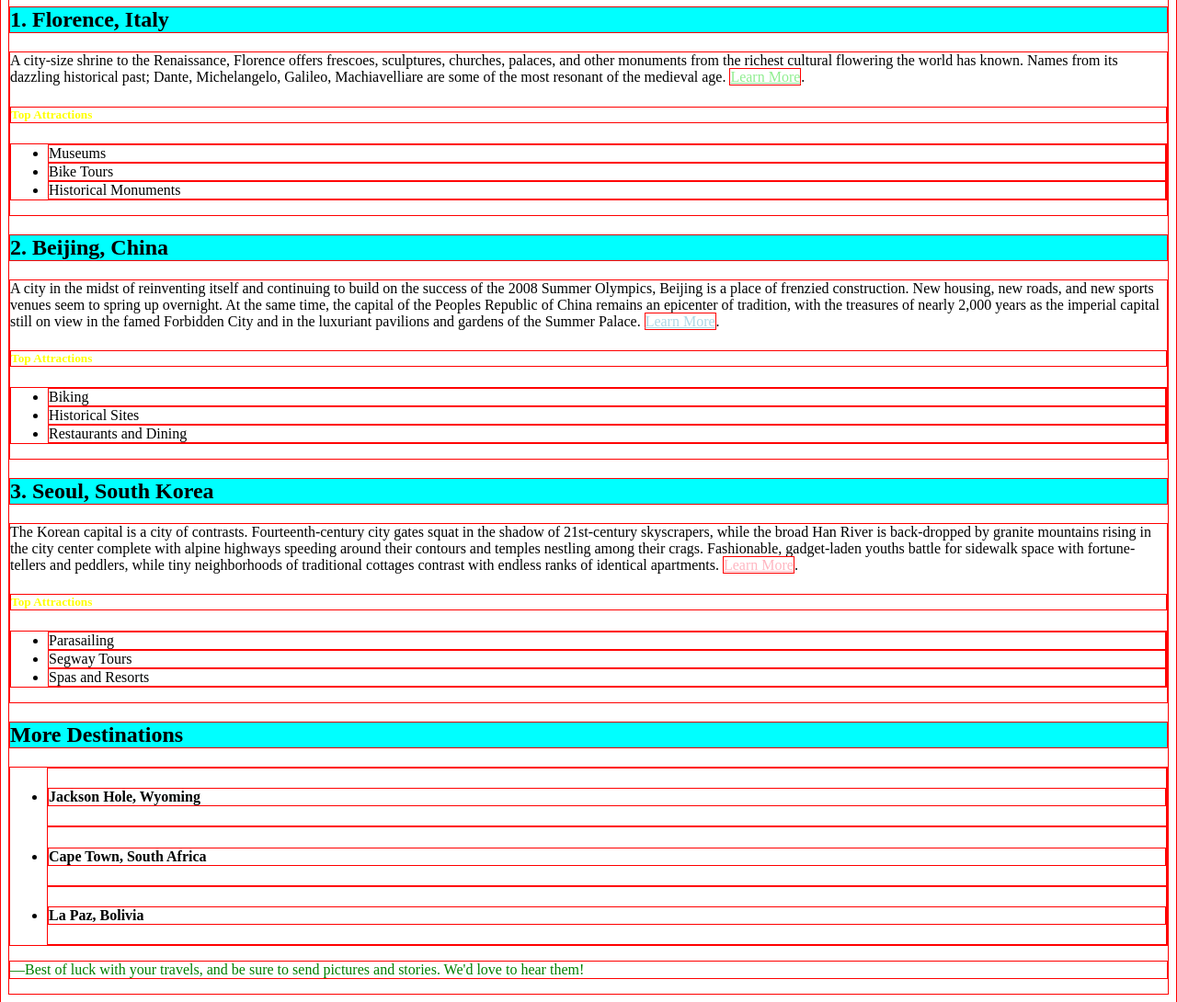
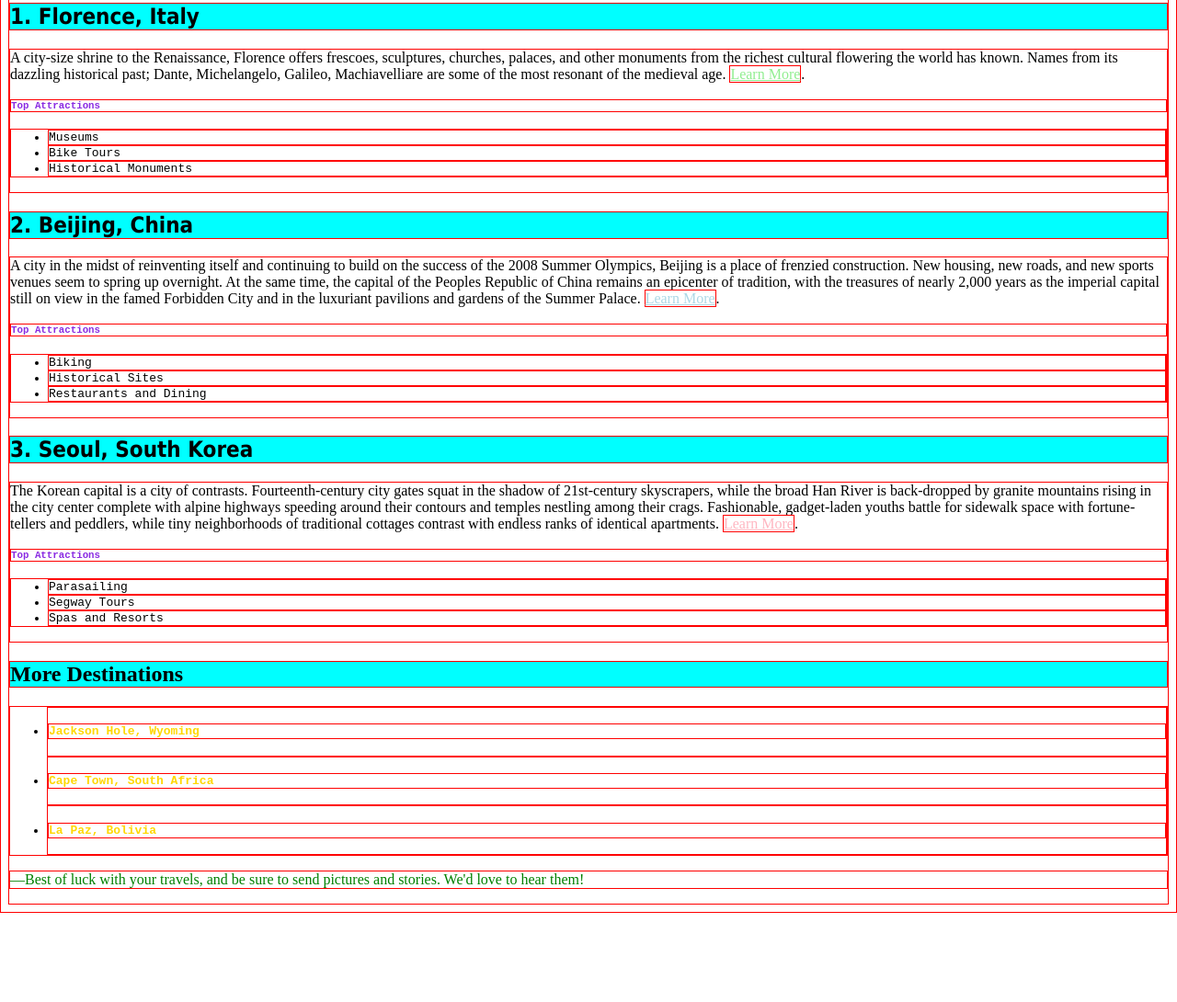
Before and after one commit to anthonysingiser/ts-basics, a website: page css-learning/start-course/index.html in a window 1280 px wide. Shown: the part 514-1604 px from the top of the page at 92% size. After the commit the page ends 1507 px from the top, so only its background shows below. Drawn offline with Linux system fonts and the light colour scheme.

Commit message:
add chaining, combinators, multiple selectors

```diff
--- a/css-learning/start-course/style.css
+++ b/css-learning/start-course/style.css
@@ -56,6 +56,7 @@ and as such they override class and type elements) */
     color: gray;
 }
 
+/* type selector will give way to author-class which gives way to id */
 h5 {
     color: yellow;
 }
@@ -67,3 +68,29 @@ h5 {
 #author-id {
     color: cornflowerblue;
 }
+
+/* chaining */
+h2.destination {
+    font-family: Tahoma;
+}
+
+/* descendant combinator*/
+.description h5 {
+    color: blueviolet;
+}
+
+/* child combinator, affects all <h4> tags that are enclosed by <li> tags */
+li h4 {
+    color: gold;
+}
+
+/* type selector for h4 does not change color because the combinator 'li h4' is more specific */
+h4 {
+    color: dodgerblue;
+}
+
+/* multiple selectors */
+li,
+h5 {
+  font-family: monospace;
+}
```
